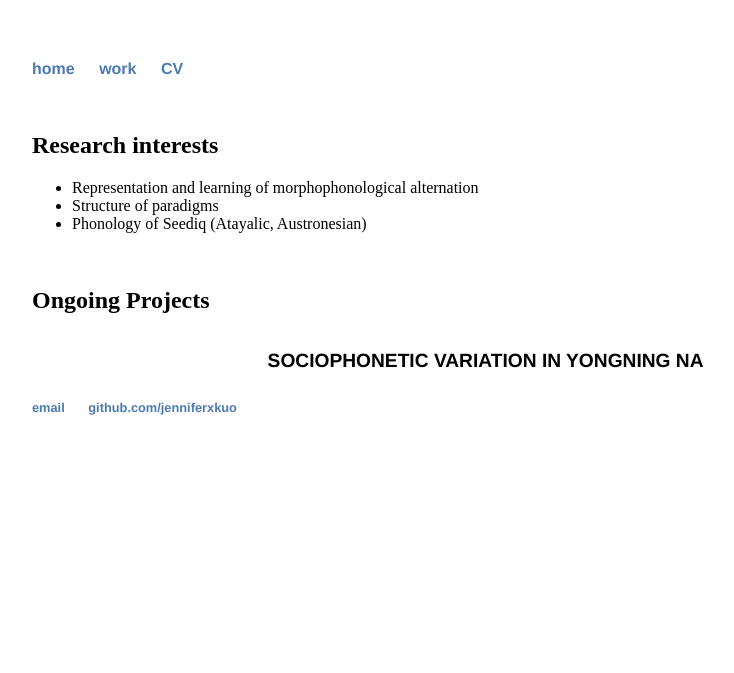
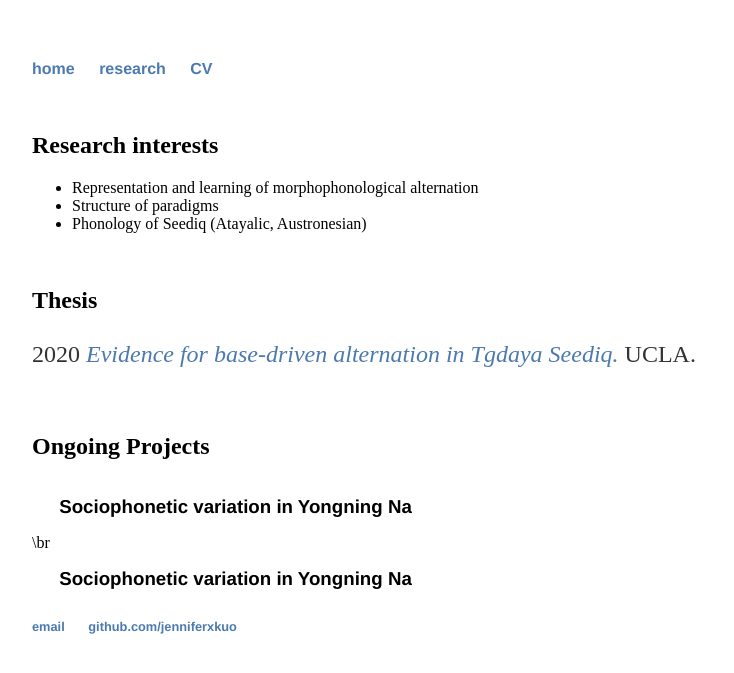
Before and after one commit to jenniferxkuo/jenniferxkuo.github.io, a Jekyll site: the page built from research/index.html, in a window 1280 px wide. Shown: the top 673 px of the page, without its empty margins (160-894 px from the left). Built offline with Jekyll 4.4.1, drawn with Linux system fonts in a browser that asks for light colours.

Commit message:
update research page

```diff
--- a/_layouts/default.html
+++ b/_layouts/default.html
@@ -10,7 +10,7 @@
 			<nav>
 	    		<ul>
 	        		<li><a href="/">home</a></li>
-		        	<li><a href="/research">work</a></li>
+		        	<li><a href="/research">research</a></li>
 	        		<li><a href="/cv">CV</a></li>
 	    		</ul>
 			</nav>
--- a/css/main.css
+++ b/css/main.css
@@ -84,7 +84,7 @@ ul.posts li {
   position: absolute;
   bottom: 8px;
   width: 100%;
-  text-align: center;
+  text-align: left;
 }
 
 /* Number text (1/3 etc) */
@@ -148,9 +148,8 @@ input[type='checkbox'] {
 
   font-weight: bold;
   font-family: 'Helvetica', 'Arial', 'Sans-Serif';
-  font-size: 1.2rem;
-  text-transform: uppercase;
-  text-align: center;
+  font-size: 1.17em;
+  text-align: left;
 
   padding: 1rem;
 
--- a/research/index.html
+++ b/research/index.html
@@ -13,7 +13,31 @@ title: Jennifer Kuo
 	</ul>
 
 	<br>
+	<h2>Thesis</h2>
+	<p>2020 <i><a id="#ma_thesis">Evidence for base-driven alternation in Tgdaya Seediq.</a></i> UCLA.</p>
+	<!-- <a href="xxx">[PDF]</a> -->
+
+	<br>
+	<!--<h2>Conference Presentations</h2>
+
+	<br> -->
+
 	<h2>Ongoing Projects</h2>
+	<div class="wrap-collabsible">
+		<input id="collapsible" class="toggle" type="checkbox">
+		<label for="collapsible" class="lbl-toggle">Sociophonetic variation in Yongning Na</label>
+		<div class="collapsible-content">
+			<div class="content-inner">
+				<p>In Tgdaya Seediq, all forms of a verb paradigm suffer from some type of neutralization, such that no slot can be used to perfectly predeict the rest of the paradigm. Classic approaches to morphophonological analysis deal with this by setting up URs which combine information from multiple forms of the paradigm (Kenstowicz and Kisseberth, 1977). The alternate single surface-base approach, proposed by Albright (2002, et seq.), argues that URs must be based on a single slot (or suface allomorph) within the paradigm. For my  <a href="ma_thesis">MA</a> , I used a corpus of verbs to show that Seediq verb paradigms have likely undergone restructuring based on the non-suffixed slots of the paradigm, consistent with the single surface-base hypothesis. </p>
+
+				<p>To test whether Seediq speakers will productively 'undo' neutralizations of non-suffixed base forms, I am utilizing a variant of the wug-test method (Berko, 1958); stimuli were not nonce-words, but rather ‘gapped forms’, or existing words in the Seediq lexicon which are never found in their suffixed forms. This method, though less common than wug-testing, was used out of respect for my Seediq consultants, who for cultural reasons did not want to work with nonce words.  </p>
+
+				<p> Early results, based on pilot experiment with six subjects, suggest that speakers are able to productively extend some alternations.</p>
+
+			</div>
+		</div>
+	</div>
+	\br
 	<div class="wrap-collabsible">
   		<input id="collapsible" class="toggle" type="checkbox">
   		<label for="collapsible" class="lbl-toggle">Sociophonetic variation in Yongning Na</label>
@@ -25,7 +49,6 @@ title: Jennifer Kuo
     		</div>
   		</div>
 	</div>
-
 	<!--
 
 	<h2>Papers and publications</h2>
```
